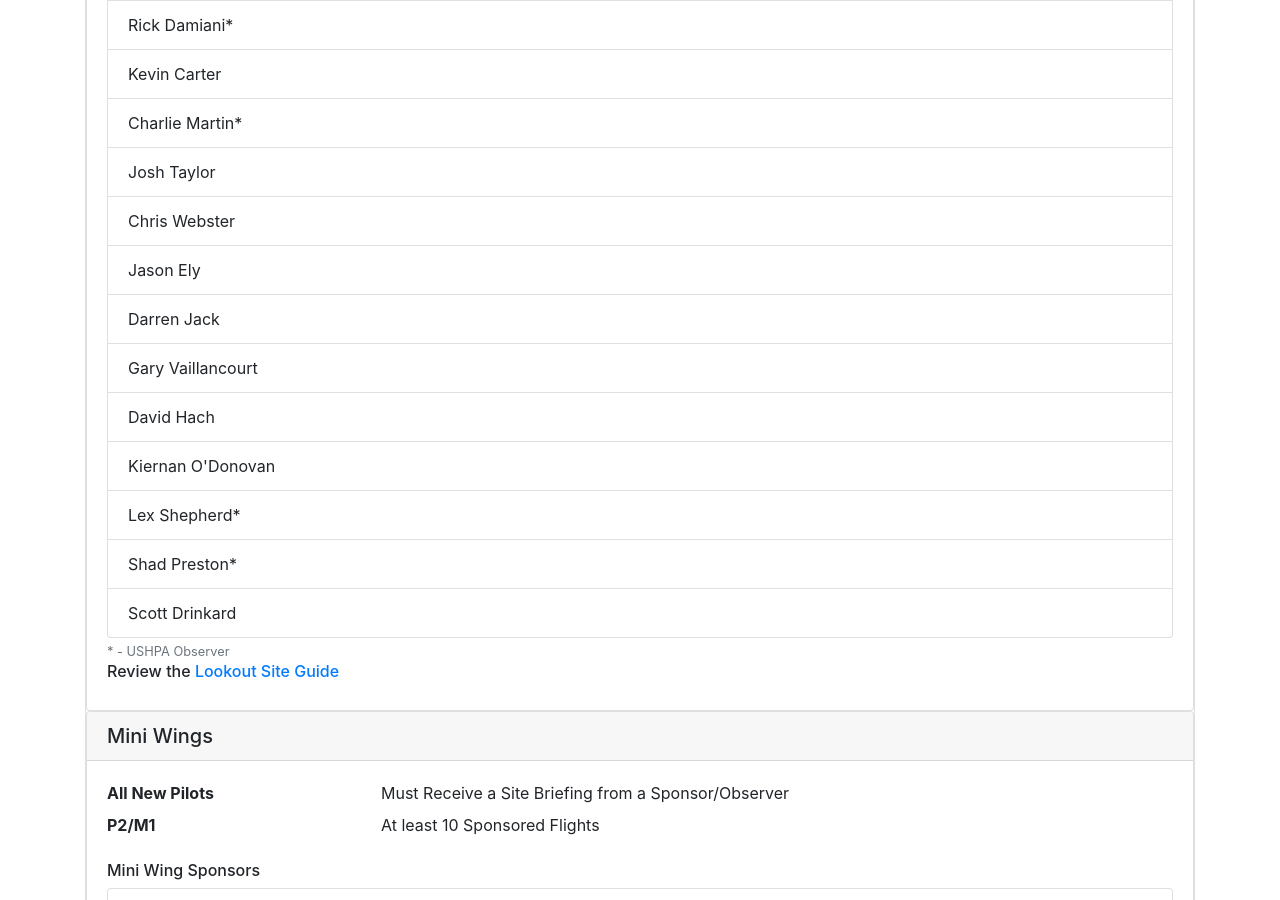
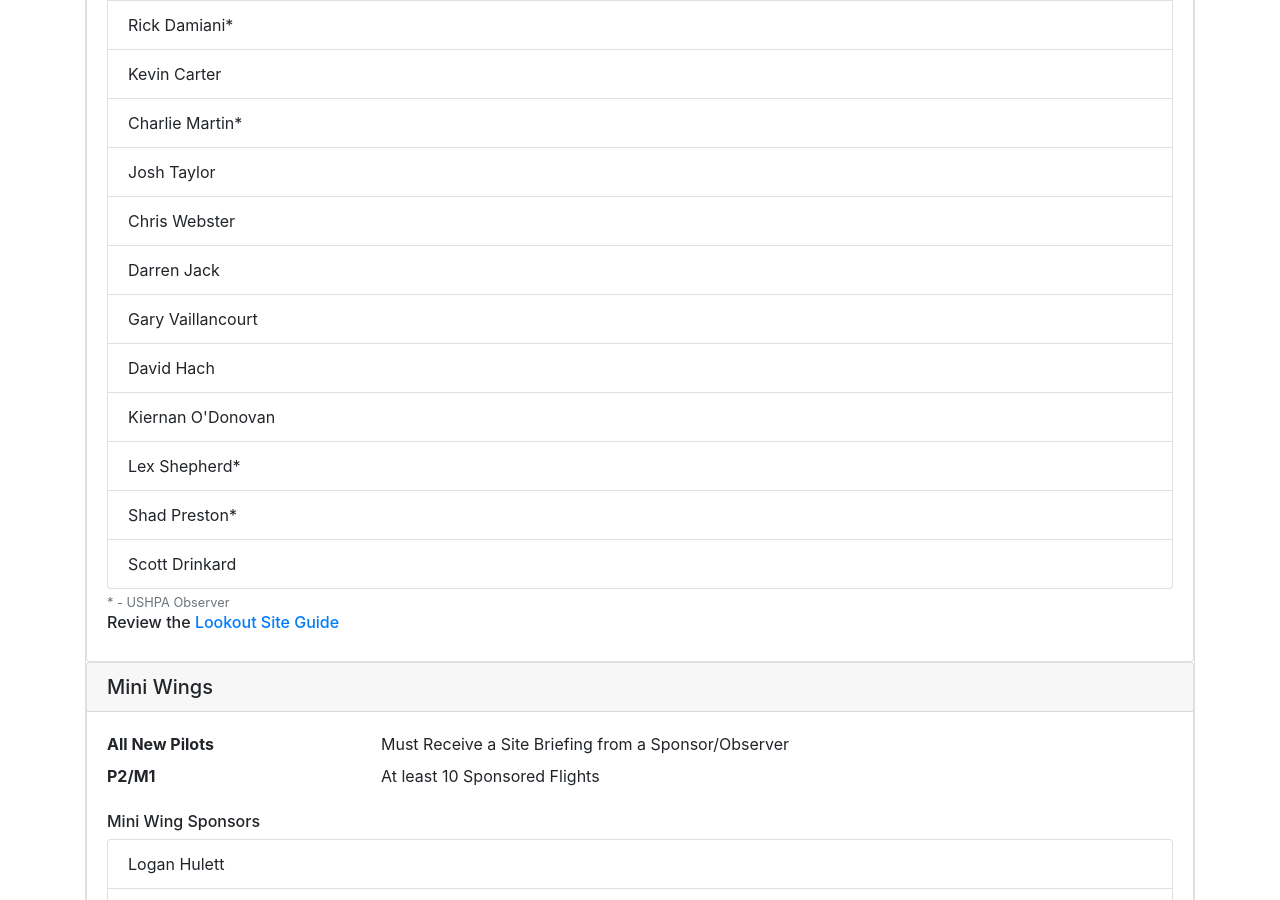
Before and after one commit to rmhpa/rmhpa.github.io, a Jekyll site: the page built from lookout-sponsorship.html, in a window 1280 px wide and 900 px high, scrolled down 1801 px. Built offline with Jekyll 4.4.1, drawn with Linux system fonts in a browser that asks for light colours; nearby versions of some CDN libraries.

Commit message:
sponsor-maintenance

```diff
--- a/lookout-sponsorship.html
+++ b/lookout-sponsorship.html
@@ -94,14 +94,12 @@
     <li class="list-group-item">Charlie Martin*</li>
     <li class="list-group-item">Josh Taylor</li>
     <li class="list-group-item">Chris Webster</li>
-    <li class="list-group-item">Jason Ely</li>
     <li class="list-group-item">Darren Jack</li>
     <li class="list-group-item">Gary Vaillancourt</li>
     <li class="list-group-item">David Hach</li>
     <li class="list-group-item">Kiernan	O'Donovan</li>
     <li class="list-group-item">Lex Shepherd*</li>
     <li class="list-group-item">Shad Preston*</li>
-    <!-- <li class="list-group-item">Scott Hutchins</li> -->
     <li class="list-group-item">Scott Drinkard</li>
   </ul>
 
```
